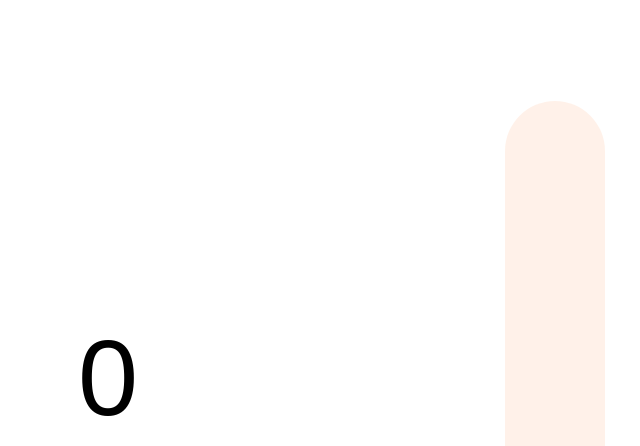
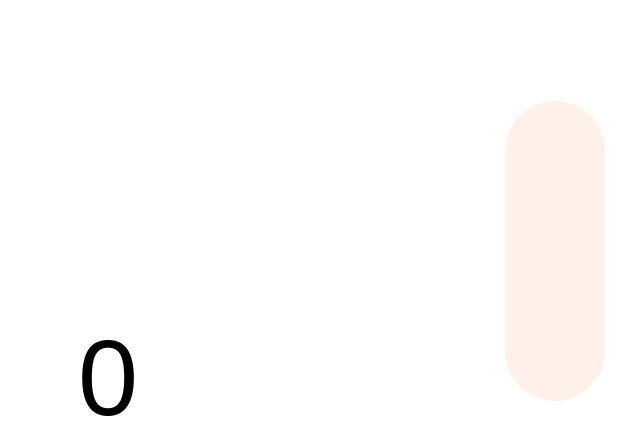
Before and after one commit to gorkypecker/poke-the-peck, a plain HTML site: page index.html in a window 1280 px wide. Shown: the top 446 px of the page, without its empty margins (532-1172 px from the left). Drawn offline with nearby package versions, Linux system fonts and the light colour scheme.

Commit message:
Update poke-the-peck.css

```diff
--- a/poke-the-peck.css
+++ b/poke-the-peck.css
@@ -30,7 +30,7 @@ body {
 .peck {
 	background:#FFCBA4;
 	width:100px;
-	height:1000px;
+	height: 300px;
 	border-radius:50px;
 	opacity:0.7;
 }
```
